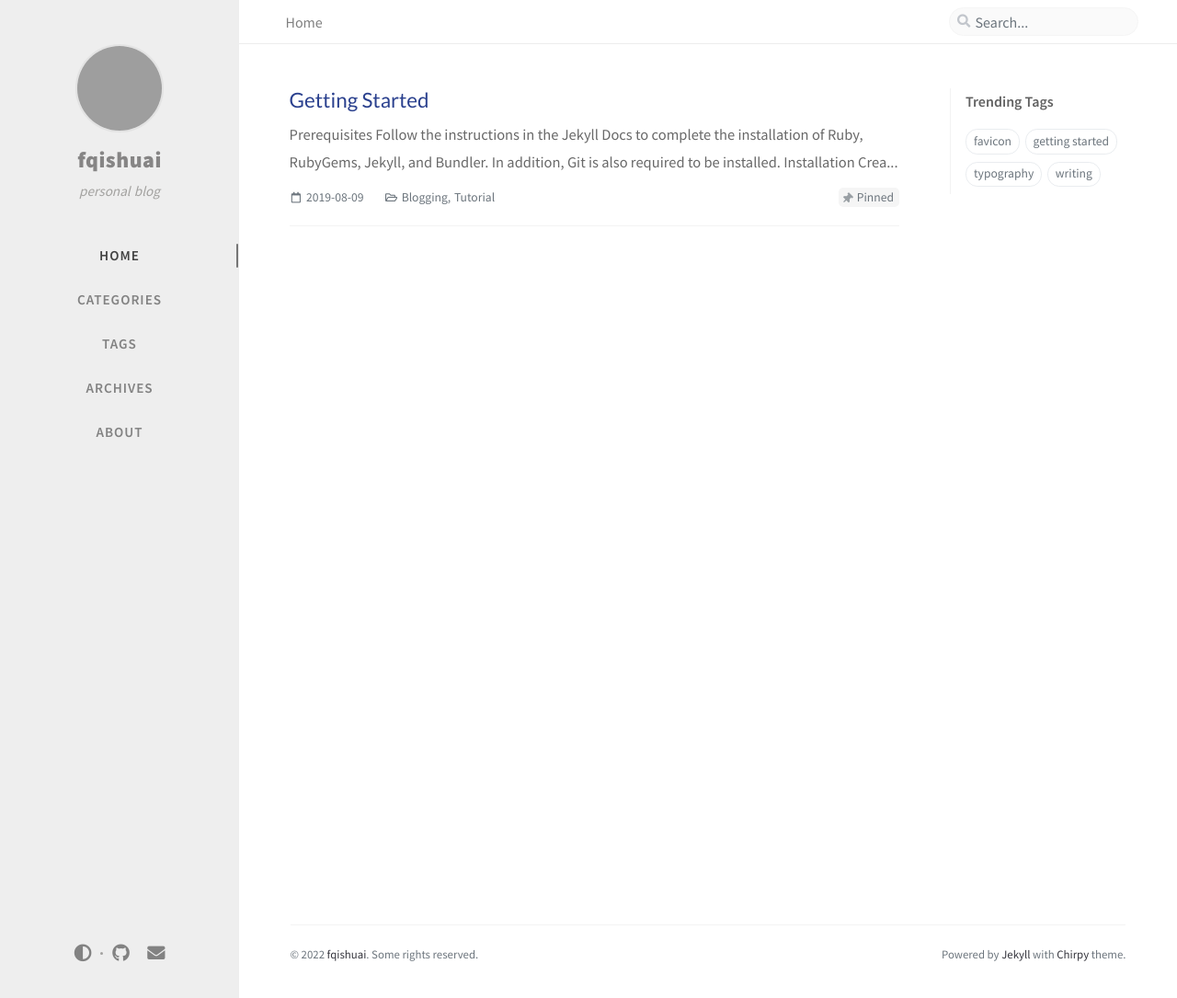
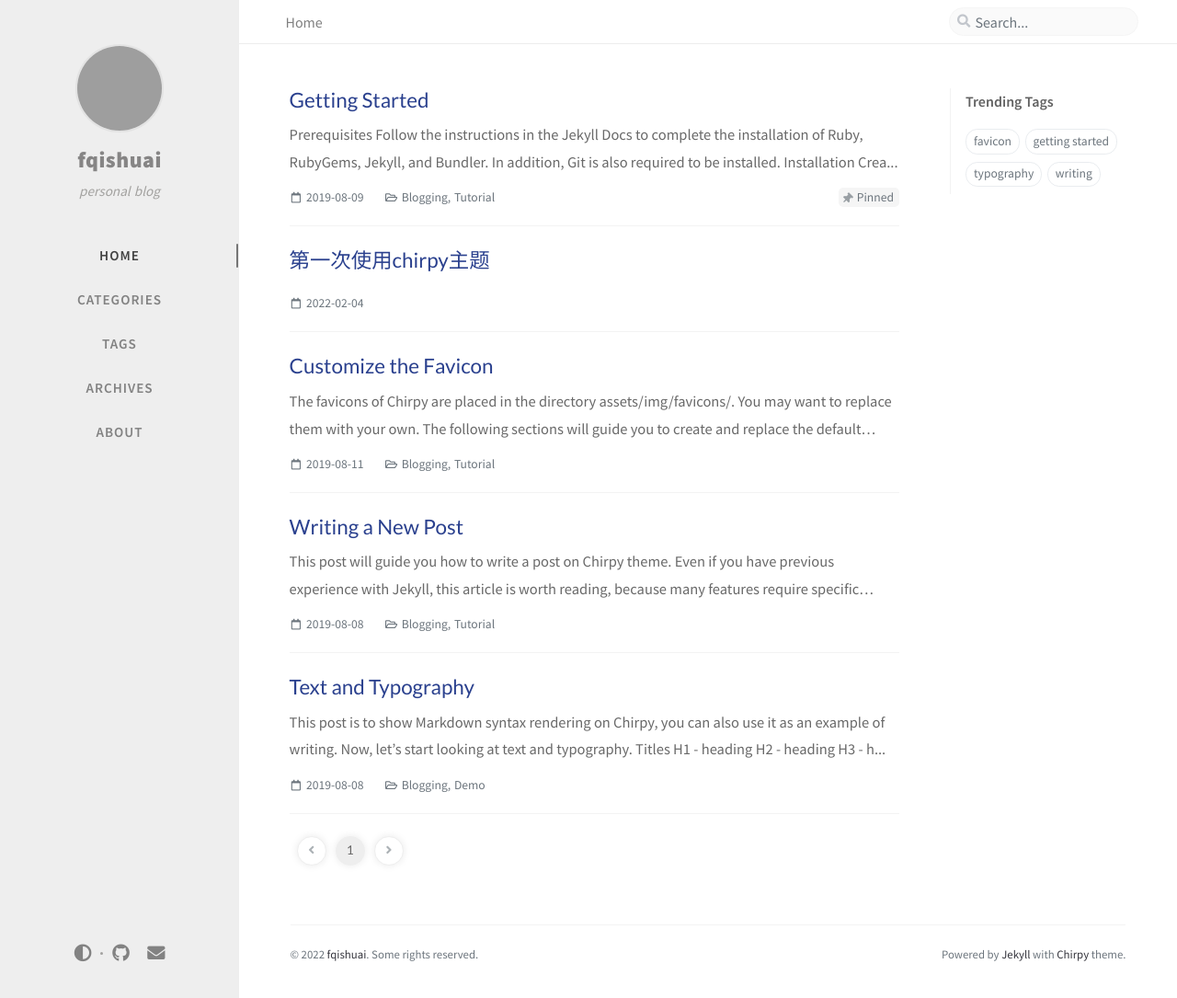
Before and after one commit to fqishuai/fqishuai.github.io, a Jekyll site: the page built from index.html, in a window 1280 px wide and 1085 px high. Shown: the whole window at 92% size. Built offline with Jekyll 4.4.1, drawn with Linux system fonts in a browser that asks for light colours; nearby versions of some CDN libraries; the list of posts is cut into pages by our own code; comment, search, counter and statistics services are not loaded; grey boxes are pictures that could not be loaded.

Commit message:
fix: 分页使用插件jekyll-paginate

`````diff
--- a/_config.yml
+++ b/_config.yml
@@ -1,4 +1,6 @@
 # The Site Configuration
+
+plugins: [jekyll-paginate]
 
 # Import the theme
 theme:
@@ -98,6 +100,7 @@ comments:
     repo:         # <gh-username>/<repo>
     issue_term:   # < url | pathname | title | ...>
 
+paginate_path: "page:num"
 paginate: 10
 
 # ------------ The following options are not recommended to be modified ------------------
--- a/_posts/2019-08-08-write-a-new-post.md
+++ b/_posts/2019-08-08-write-a-new-post.md
@@ -305,9 +305,6 @@ key: value
 ```
 ````
 
-> The Jekyll tag `{% highlight %}` is not compatible with this theme.
-{: .prompt-danger }
-
 #### Line Number
 
 By default, all languages except `plaintext`, `console`, and `terminal` will display line numbers. When you want to hide the line number of a code block, add the class `nolineno` to it:
`````
